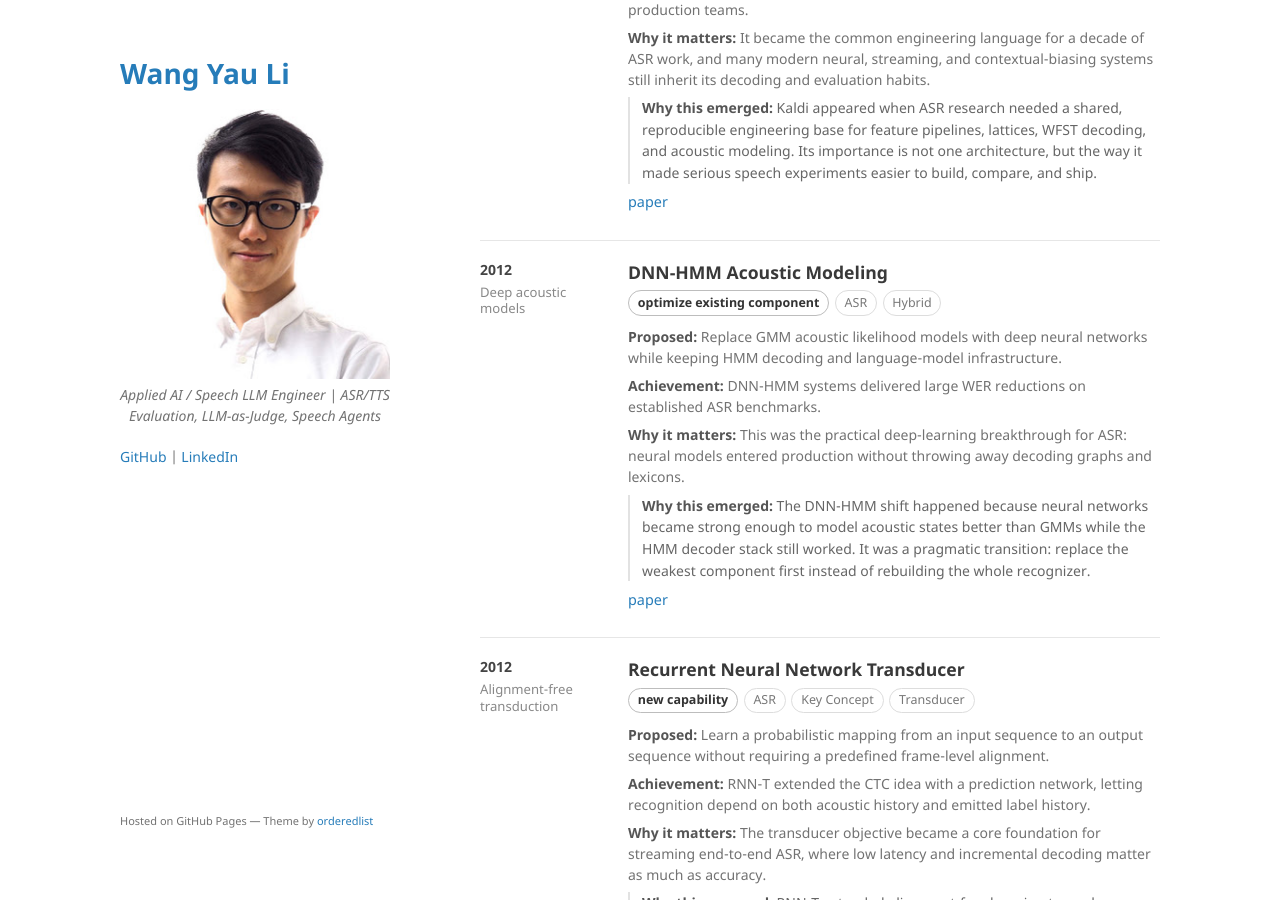
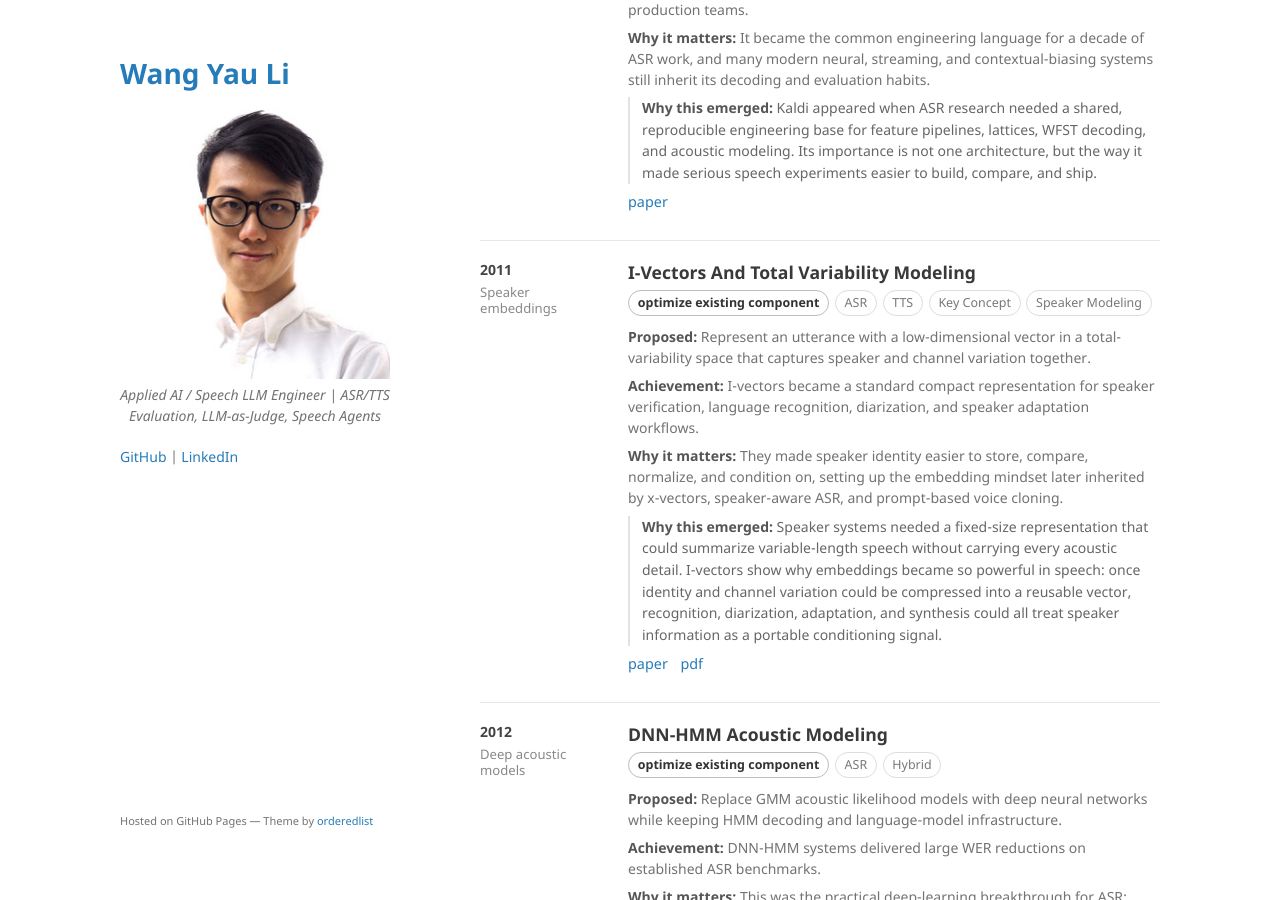
Before and after one commit to kennethli319/kennethli319.github.io, a Jekyll site: the page built from speech-timeline.md, in a window 1280 px wide and 900 px high, scrolled down 11273 px. Built offline with Jekyll 4.4.1, drawn with Linux system fonts in a browser that asks for light colours.

Commit message:
Add i-vector speaker modeling timeline milestone

```diff
--- a/speech-timeline.md
+++ b/speech-timeline.md
@@ -572,6 +572,22 @@ title: Speech Timeline
     <p><strong>Why it matters:</strong> It became the common engineering language for a decade of ASR work, and many modern neural, streaming, and contextual-biasing systems still inherit its decoding and evaluation habits.</p>
     <p class="speech-reflection"><strong>Why this emerged:</strong> Kaldi appeared when ASR research needed a shared, reproducible engineering base for feature pipelines, lattices, WFST decoding, and acoustic modeling. Its importance is not one architecture, but the way it made serious speech experiments easier to build, compare, and ship.</p>
     <p class="speech-source"><a href="https://www.isca-speech.org/archive/asru_2011/povey11_asru.html">paper</a></p>
+  </div>
+</section>
+
+<section class="speech-row">
+  <aside class="speech-year">
+    2011
+    <div class="speech-kicker">Speaker embeddings</div>
+  </aside>
+  <div class="speech-body">
+    <h2>I-Vectors And Total Variability Modeling</h2>
+    <div class="speech-meta"><span class="speech-impact">optimize existing component</span><span class="speech-tag">ASR</span><span class="speech-tag">TTS</span><span class="speech-tag">Key Concept</span><span class="speech-tag">Speaker Modeling</span></div>
+    <p><strong>Proposed:</strong> Represent an utterance with a low-dimensional vector in a total-variability space that captures speaker and channel variation together.</p>
+    <p><strong>Achievement:</strong> I-vectors became a standard compact representation for speaker verification, language recognition, diarization, and speaker adaptation workflows.</p>
+    <p><strong>Why it matters:</strong> They made speaker identity easier to store, compare, normalize, and condition on, setting up the embedding mindset later inherited by x-vectors, speaker-aware ASR, and prompt-based voice cloning.</p>
+    <p class="speech-reflection"><strong>Why this emerged:</strong> Speaker systems needed a fixed-size representation that could summarize variable-length speech without carrying every acoustic detail. I-vectors show why embeddings became so powerful in speech: once identity and channel variation could be compressed into a reusable vector, recognition, diarization, adaptation, and synthesis could all treat speaker information as a portable conditioning signal.</p>
+    <p class="speech-source"><a href="https://dl.acm.org/doi/10.1109/TASL.2010.2064307">paper</a> <a href="https://sls.csail.mit.edu/publications/2010/Dehak_IEEE_Transactions.pdf">pdf</a></p>
   </div>
 </section>
 
```
